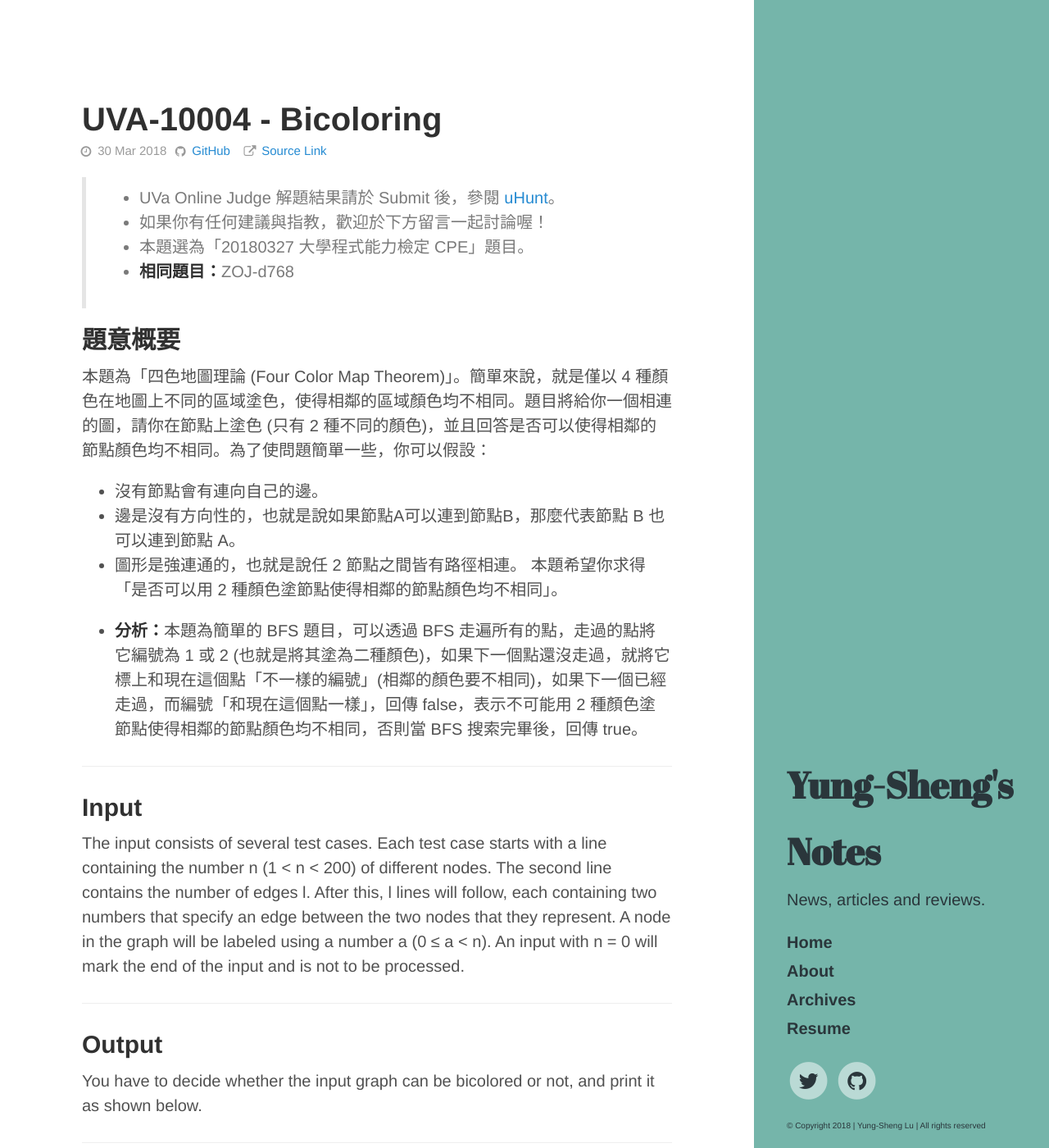
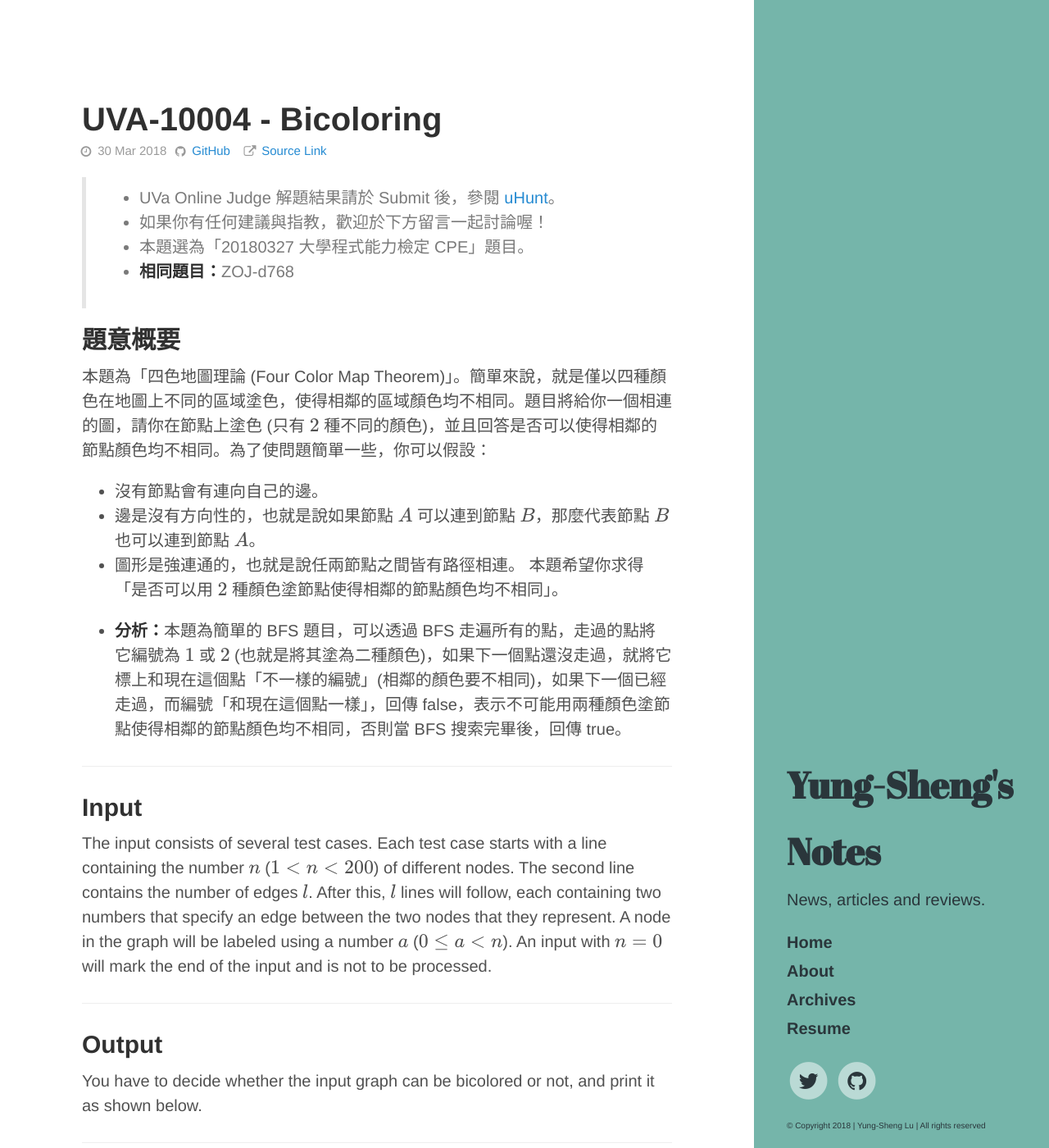
Before and after one commit to dppss90010/yungshenglu.github.io, a Jekyll site: the page built from _posts/2018-03-31-UVA10004.markdown, in a window 1280 px wide and 1400 px high. Shown: the whole window at 82% size. Built offline with Jekyll 4.4.1, drawn with Linux system fonts in a browser that asks for light colours; formulas are drawn with MathJax 3; comment, search, counter and statistics services are not loaded.

Commit message:
Update MathJax setting

```diff
--- a/_posts/2018-03-31-UVA10004.markdown
+++ b/_posts/2018-03-31-UVA10004.markdown
@@ -20,18 +20,18 @@ link       : https://uva.onlinejudge.org/index.php?option=com_onlinejudge&Itemid
 
 ## 題意概要
 
-本題為「四色地圖理論 (Four Color Map Theorem)」。簡單來說，就是僅以 4 種顏色在地圖上不同的區域塗色，使得相鄰的區域顏色均不相同。題目將給你一個相連的圖，請你在節點上塗色 (只有 2 種不同的顏色)，並且回答是否可以使得相鄰的節點顏色均不相同。為了使問題簡單一些，你可以假設：
+本題為「四色地圖理論 (Four Color Map Theorem)」。簡單來說，就是僅以四種顏色在地圖上不同的區域塗色，使得相鄰的區域顏色均不相同。題目將給你一個相連的圖，請你在節點上塗色 (只有 $$2$$ 種不同的顏色)，並且回答是否可以使得相鄰的節點顏色均不相同。為了使問題簡單一些，你可以假設：
 * 沒有節點會有連向自己的邊。
-* 邊是沒有方向性的，也就是說如果節點A可以連到節點B，那麼代表節點 B 也可以連到節點 A。
-* 圖形是強連通的，也就是說任 2 節點之間皆有路徑相連。
-本題希望你求得「是否可以用 2 種顏色塗節點使得相鄰的節點顏色均不相同」。
+* 邊是沒有方向性的，也就是說如果節點 $$A$$ 可以連到節點 $$B$$，那麼代表節點 $$B$$ 也可以連到節點 $$A$$。
+* 圖形是強連通的，也就是說任兩節點之間皆有路徑相連。
+本題希望你求得「是否可以用 $$2$$ 種顏色塗節點使得相鄰的節點顏色均不相同」。
 
-* **分析：**本題為簡單的 BFS 題目，可以透過 BFS 走遍所有的點，走過的點將它編號為 1 或 2 (也就是將其塗為二種顏色)，如果下一個點還沒走過，就將它標上和現在這個點「不一樣的編號」(相鄰的顏色要不相同)，如果下一個已經走過，而編號「和現在這個點一樣」，回傳 false，表示不可能用 2 種顏色塗節點使得相鄰的節點顏色均不相同，否則當 BFS 搜索完畢後，回傳 true。
+* **分析：**本題為簡單的 BFS 題目，可以透過 BFS 走遍所有的點，走過的點將它編號為 $$1$$ 或 $$2$$ (也就是將其塗為二種顏色)，如果下一個點還沒走過，就將它標上和現在這個點「不一樣的編號」(相鄰的顏色要不相同)，如果下一個已經走過，而編號「和現在這個點一樣」，回傳 false，表示不可能用兩種顏色塗節點使得相鄰的節點顏色均不相同，否則當 BFS 搜索完畢後，回傳 true。
 
 ---
 ## Input
 
-The input consists of several test cases. Each test case starts with a line containing the number n (1 < n < 200) of different nodes. The second line contains the number of edges l. After this, l lines will follow, each containing two numbers that specify an edge between the two nodes that they represent. A node in the graph will be labeled using a number a (0 ≤ a < n). An input with n = 0 will mark the end of the input and is not to be processed.
+The input consists of several test cases. Each test case starts with a line containing the number $$n$$ ($$1 < n < 200$$) of different nodes. The second line contains the number of edges $$l$$. After this, $$l$$ lines will follow, each containing two numbers that specify an edge between the two nodes that they represent. A node in the graph will be labeled using a number $$a$$ ($$0 \le a < n$$). An input with $$n = 0$$ will mark the end of the input and is not to be processed.
 
 ---
 ## Output
```
